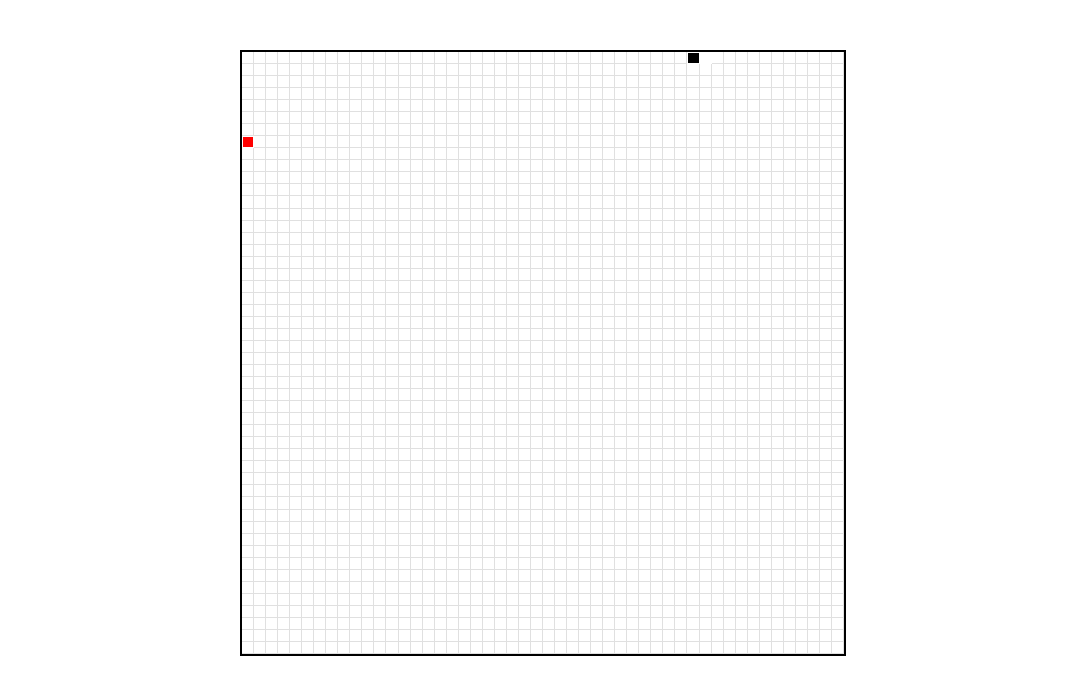
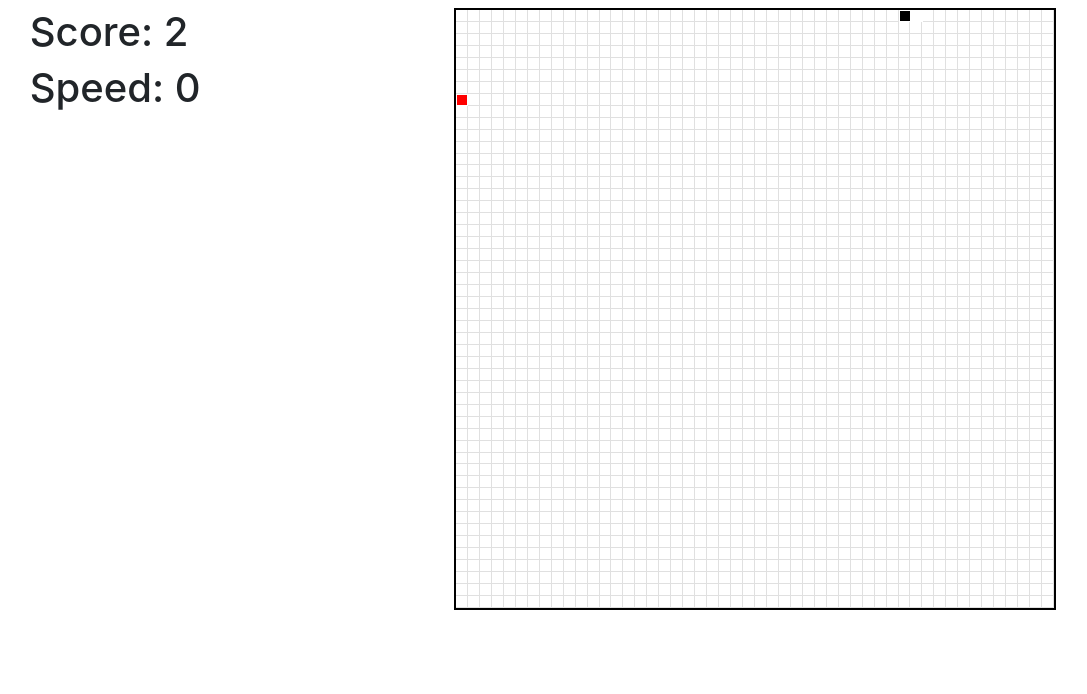
Before and after one commit to 19novdiablos/rocket-watch, a Next.js app: page /snake in a window 1280 px wide. Shown: the top 694 px of the page, without its empty margins (97-1184 px from the left). Built offline with nearby package versions, Linux system fonts and the light colour scheme.

Commit message:
increase speed in game, adjust gui

```diff
--- /dev/null
+++ b/assets/common.css
@@ -0,0 +1 @@
+@import './node_modules/bootstrap/dist/css/bootstrap.css';
--- a/assets/snake/index.css
+++ b/assets/snake/index.css
@@ -1,6 +1,6 @@
 .game-area {
   position: relative;
-  margin: 50px auto;
+  /* margin: 50px auto; */
   width: 602px;
   height: 602px;
   border: 2px solid #000;
@@ -10,8 +10,8 @@
 
 .snake-dot {
   position: absolute;
-  width: calc(2% - 2px);
-  height: calc(2% - 2px);
+  width: 2%;
+  height: 2%;
   background-color: #000;
   border: 1px solid #fff;
   z-index: 2;
@@ -24,8 +24,8 @@
 
 .snake-food {
   position: absolute;
-  width: calc(2% - 2px);
-  height: calc(2% - 2px);
+  width: 2%;
+  height: 2%;
   background: red;
   border: 1px solid #fff;
   z-index: 1;
--- a/components/snake/Game.js
+++ b/components/snake/Game.js
@@ -10,6 +10,7 @@ const getRandomCoordinates = () => {
     let y = Math.floor((Math.random() * (max - min + 1) + min) / 2) * 2;
     return [x, y]
 }
+var timer = null
 
 const initialState = {
     food: getRandomCoordinates(),
@@ -26,14 +27,14 @@ class Game extends Component {
     state = initialState;
 
     componentDidMount() {
-        setInterval(this.moveSnake, this.state.speed);
+        timer = setInterval(this.moveSnake, this.state.speed);
         document.onkeydown = this.onKeyDown;
     }
 
     componentDidUpdate() {
         this.checkIfOutOfBorders();
         this.checkIfCollapsed();
-        this.checkIfEat();
+        this.checkIfEat()
     }
 
     onKeyDown = (e) => {
@@ -120,22 +121,36 @@ class Game extends Component {
 
     increaseSpeed() {
         if (this.state.speed > 10) {
+            let speed = this.state.speed - 10
             this.setState({
-                speed: this.state.speed - 10
+                speed
             })
+            this.updateSpeed(speed)
         }
+    }
+
+    updateSpeed(t) {
+        clearInterval(timer)
+        timer = setInterval(this.moveSnake, t)
     }
 
     onGameOver() {
         alert(`Game Over. Snake length is ${this.state.snakeDots.length}`);
         this.setState(initialState)
+        this.updateSpeed(initialState.speed)
     }
 
     render() {
         return (
-            <div className="game-area">
-                <Snake snakeDots={this.state.snakeDots} />
-                <Food dot={this.state.food} />
+            <div className="d-flex justify-content-around mt-2">
+                <div>
+                    <h1>Score: {this.state.snakeDots.length}</h1>
+                <h1>Speed: {200 - this.state.speed}</h1>
+                </div>
+                <div className="game-area">
+                    <Snake snakeDots={this.state.snakeDots} />
+                    <Food dot={this.state.food} />
+                </div>
             </div>
         );
     }
--- a/package.json
+++ b/package.json
@@ -10,6 +10,7 @@
   "dependencies": {
     "@zeit/next-css": "^1.0.1",
     "@zeit/next-sass": "^1.0.1",
+    "bootstrap": "^4.4.1",
     "d3": "^5.14.2",
     "express": "^4.17.1",
     "next": "9.1.5",
--- /dev/null
+++ b/pages/_app.jsx
@@ -0,0 +1,13 @@
+import App from 'next/app'
+import 'bootstrap/dist/css/bootstrap.css'
+
+class _app extends App {
+  render() {
+    const { Component, pageProps } = this.props
+    return (
+      <Component {...pageProps} />
+    )
+  }
+}
+
+export default _app
--- a/pages/index.js
+++ b/pages/index.js
@@ -69,7 +69,7 @@ class index extends React.Component {
         <title>Home</title>
         <link rel="icon" href="/favicon.ico" />
       </Head>
-      <div style={{ 'position': 'fixed', 'top': '50%', 'font-size': '20px', 'margin': 'auto', 'text-align': 'center', 'width': '100%', 'z-index': '-1', color: '#424242'}}>Comming soon ...</div>
+      <div style={{ 'position': 'fixed', 'top': '50%', 'fontSize': '20px', 'margin': 'auto', 'textAlign': 'center', 'width': '100%', 'zIndex': '-1', color: '#424242'}}>Comming soon ...</div>
       <style>{`
         rect {
           fill: none;
```
Also changed, not shown: 1 other file (tests, documents, lock files or other folders).
